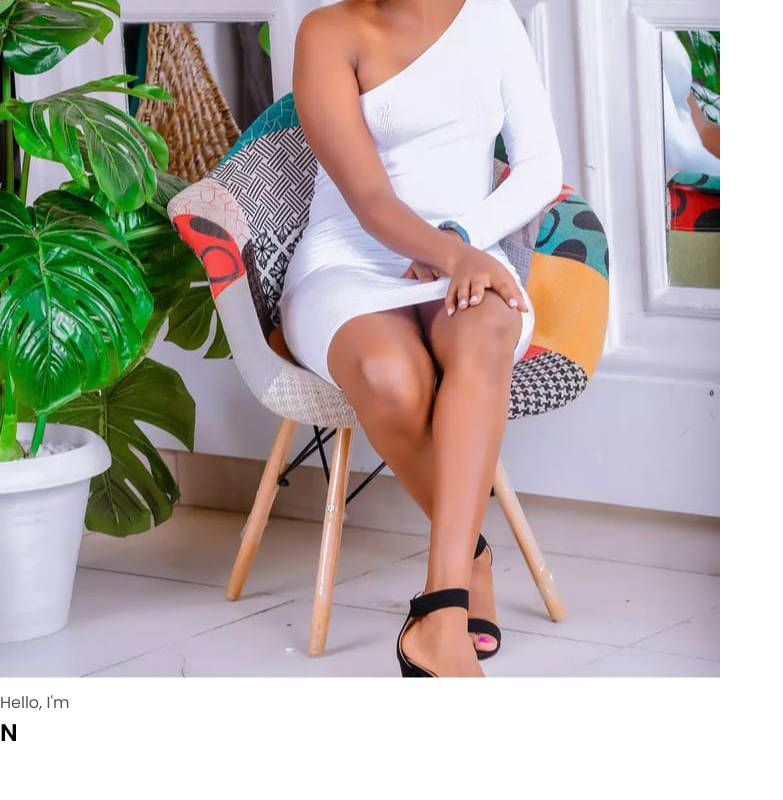
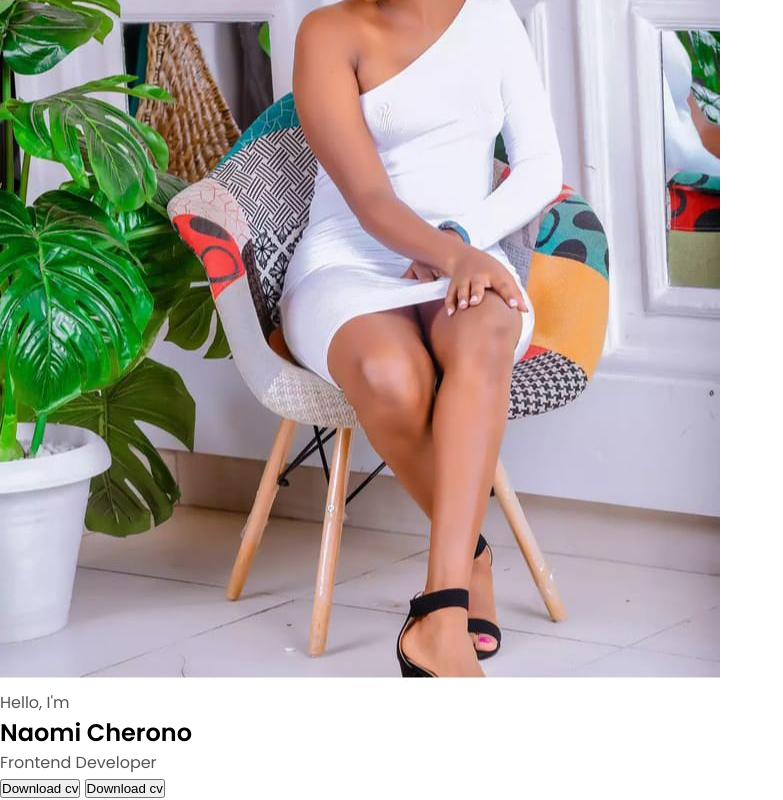
Before and after one commit to naomicherono/My_personal_portfolio, a plain HTML site: page index.html in a window 1280 px wide. Shown: the part 363-1163 px from the top of the page, without its empty margins (0-783 px from the left). Before the commit the page ends 1113 px from the top, so only its background shows below. Drawn offline with Linux system fonts and the light colour scheme.

Commit message:
added resume

```diff
--- a/index.html
+++ b/index.html
@@ -41,11 +41,25 @@
     </nav>
     <section id="profile">
         <div class="section_pic-container">
-            <img src="./images/pic1.jpeg" alt="">
+            <img src="./images/pic1.jpeg" alt="Naomi Cherono">
         </div>
         <div class="section_text">
             <p class="section_text_p1">Hello, I'm</p>
-            <h1 class="title">N</h1>
+            <h1 class="title">Naomi Cherono</h1>
+            <p class="section_text_p2">Frontend Developer</p>
+            <div class="btn-container">
+                <button class="btn btn-color-2"
+                    onclick="window.open('./assets/my-resume.pdf')"
+                >
+                Download cv
+            </button>
+            <button class="btn btn-color-1"
+                    onclick="location.href('./co')"
+                >
+                Download cv
+            </button>
+
+            </div>
         </div>
     </section>
 
```
Also changed, not shown: 2 other files.
